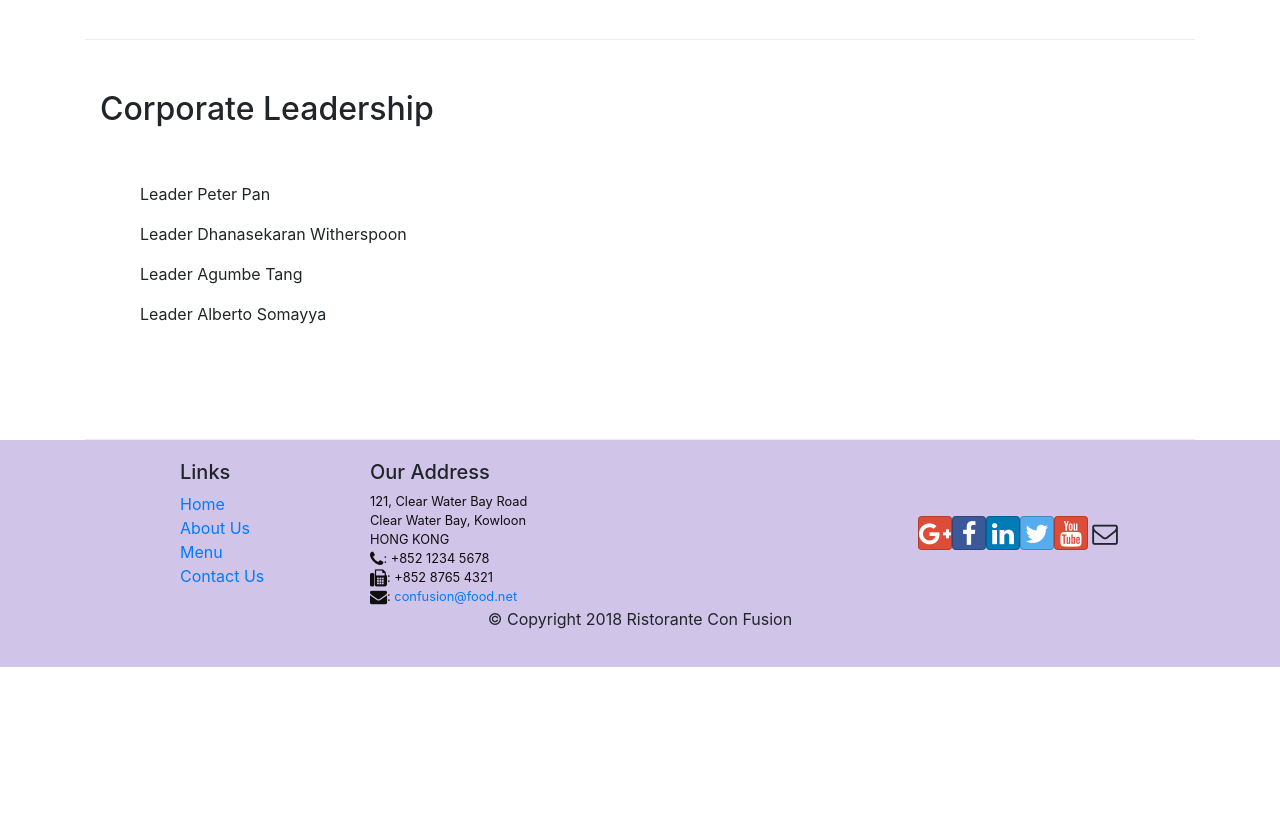
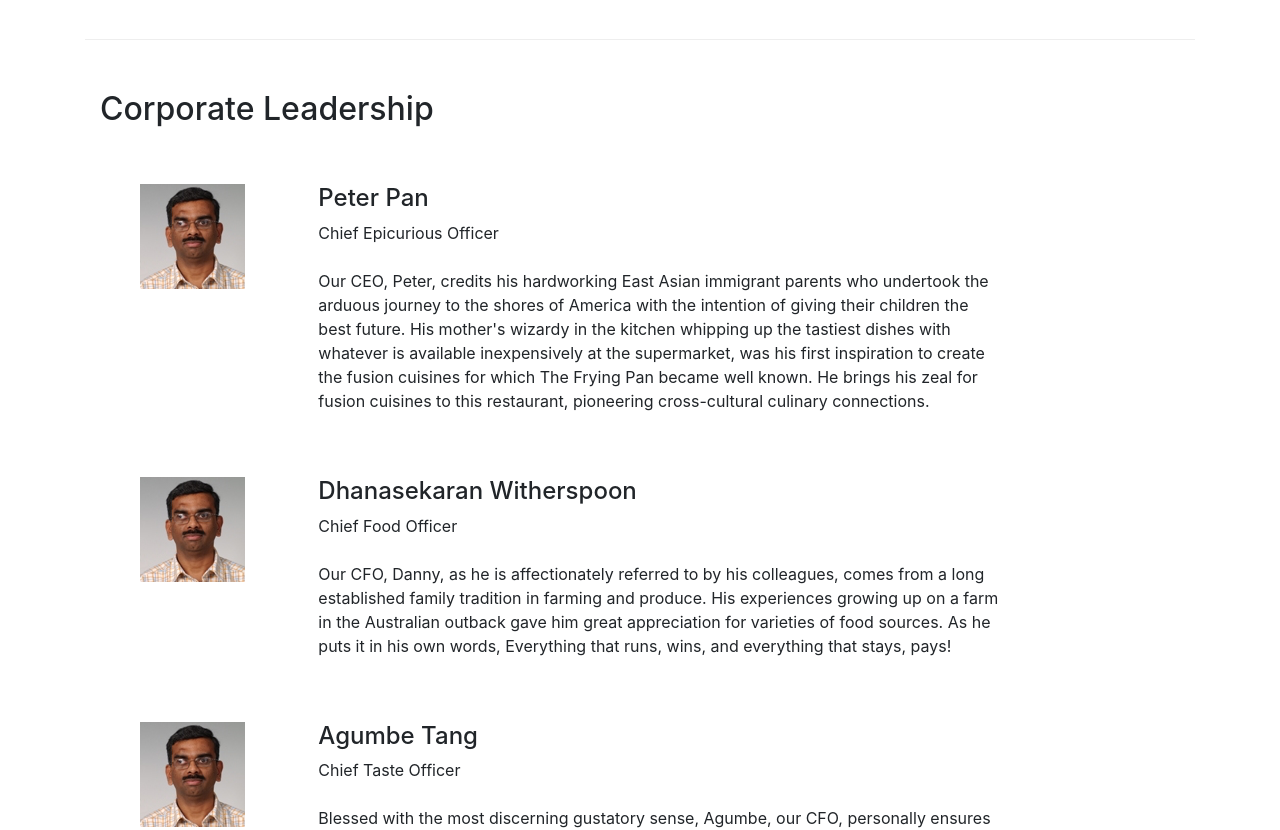
Before and after one commit to naman3112/Restaurant_website_using-_react, a React (Create React App) app: page /aboutus in a window 1280 px wide. Shown: the part 940-1770 px from the top of the page. Before the commit the page ends 1607 px from the top, so only its background shows below. Built offline with nearby package versions, Linux system fonts and the light colour scheme.

Commit message:
About us task-2 and task-3

```diff
--- a/src/components/AboutComponent.js
+++ b/src/components/AboutComponent.js
@@ -1,6 +1,37 @@
 import React from 'react';
-import { Breadcrumb, BreadcrumbItem, Card, CardBody, CardHeader, Media } from 'reactstrap';
+import { Breadcrumb,BreadcrumbItem, Card, CardBody, CardHeader, Media } from 'reactstrap';
 import { Link } from 'react-router-dom';
+
+
+function RenderLeader(props){
+
+
+
+
+
+      return(
+
+        <Media className="pt-5 pb-3  row">
+
+        <Media className="col-2 " >
+          <Media  src={props.leader.image} alt="Generic placeholder image" />
+        </Media>
+        <Media body className="col-8" >
+          <Media heading>
+            {props.leader.name}
+          </Media>
+          <Media>
+            {props.leader.designation}
+          </Media>
+          {<br/>} {props.leader.description}
+        </Media>
+      </Media>
+    );
+}
+
+
+
+
 
 function About(props) {
 
@@ -8,6 +39,12 @@ function About(props) {
         return (
             <p>Leader {leader.name}</p>
         );
+    });
+
+    const render1= props.leaders.map((leader1)=>{
+            return(
+                <RenderLeader leader={leader1}/>
+            )
     });
 
     return(
@@ -66,7 +103,8 @@ function About(props) {
                 </div>
                 <div className="col-12">
                     <Media list>
-                        {leaders}
+
+                        {render1}
                     </Media>
                 </div>
             </div>
```
